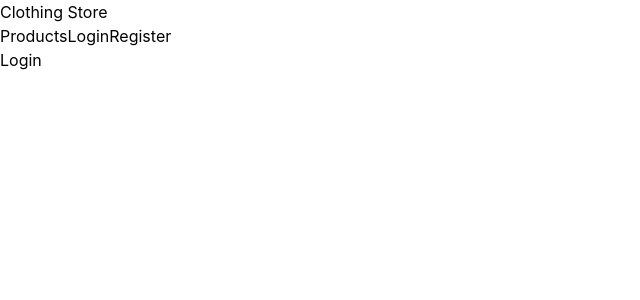
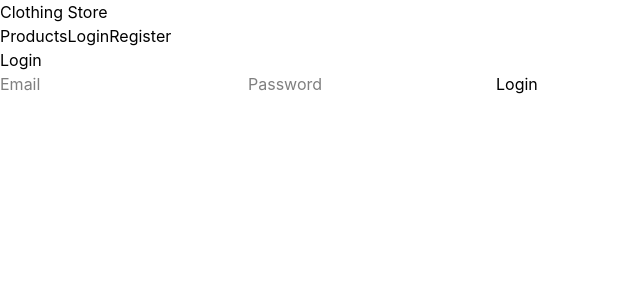
Before and after one commit to harshhupadhyay/E-commerce, a React app in the folder frontend/: page /login in a window 1280 px wide. Shown: the top 300 px of the page, without its empty margins (0-640 px from the left). Built offline with nearby package versions, Linux system fonts and the light colour scheme; the HTML template or start-up script is replaced by a standard one.

Commit message:
login state complete

```diff
--- a/frontend/package.json
+++ b/frontend/package.json
@@ -14,6 +14,7 @@
     "axios": "^1.20.0",
     "react": "^19.2.8",
     "react-dom": "^19.2.8",
+    "react-hook-form": "^7.90.0",
     "react-router": "^8.4.0",
     "tailwindcss": "^4.3.3"
   },
--- /dev/null
+++ b/frontend/src/context/AuthContext.jsx
@@ -0,0 +1,30 @@
+import { createContext, useState } from "react";
+
+export const AuthContext = createContext();
+
+const AuthContextProvider = ({ children }) => {
+  const [user, setUser] = useState(null);
+  const [accessToken, setAccessToken] = useState(null);
+
+  //receives the user's data and token, then updates the state.
+  const login = (userData, token) => {
+    setUser(userData);
+    setAccessToken(token);
+  };
+  //clears the user's data and token.
+  const logout = () => {
+    setUser(null);
+    setAccessToken(null);
+  };
+
+  const value = {
+    user,
+    accessToken,
+    login,
+    logout,
+  };
+
+  return <AuthContext.Provider value={value}>{children}</AuthContext.Provider>;
+};
+
+export default AuthContextProvider;
--- /dev/null
+++ b/frontend/src/hooks/useAuth.jsx
@@ -0,0 +1,8 @@
+import { useContext } from "react";
+import { AuthContext } from "../context/AuthContext";
+
+
+//now I don't need to write everyhwhere const auth = useContext(AuthContext);
+export const useAuth =()=>{
+  return useContext(AuthContext)
+}
--- a/frontend/src/main.jsx
+++ b/frontend/src/main.jsx
@@ -1,12 +1,12 @@
 import { createRoot } from "react-dom/client";
 import App from "./App.jsx";
 import "./index.css";
+import AuthContextProvider from "./context/AuthContext.jsx";
 
 createRoot(document.getElementById("root")).render(
 
-
-      <App />
-
-
+  <AuthContextProvider >
+    <App />
+  </AuthContextProvider>,
 
 );
--- a/frontend/src/pages/Login.jsx
+++ b/frontend/src/pages/Login.jsx
@@ -1,9 +1,68 @@
-import React from 'react'
+import { useForm } from "react-hook-form";
+import api from "../services/api";
+import {useAuth} from "../hooks/useAuth";
 
 const Login = () => {
+  const { login } = useAuth();
+
+  const {
+    register,
+    handleSubmit,
+    setError,
+    formState: { errors, isSubmitting },
+  } = useForm();
+
+  const onSubmit = async (formData) => {
+    try {
+
+      const response = await api.post("/auth/login", formData);
+      console.log(response.data);
+
+      const { user, accessToken } = response.data.data;
+      login(user, accessToken);
+
+
+    } catch (error) {
+
+      setError("root", {
+        message:
+          error.response?.data?.message ||
+          "Login failed. Please try again.",
+      });
+    }
+  };
+
   return (
-    <div>Login</div>
-  )
-}
+    <div>
+      <h1>Login</h1>
 
-export default Login
+      <form onSubmit={handleSubmit(onSubmit)}>
+        <input
+          type="email"
+          placeholder="Email"
+          {...register("email", {
+            required: "Email is required",
+          })}
+        />
+        {errors.email && <p>{errors.email.message}</p>}
+
+        <input
+          type="password"
+          placeholder="Password"
+          {...register("password", {
+            required: "Password is required",
+          })}
+        />
+        {errors.password && <p>{errors.password.message}</p>}
+
+        {errors.root && <p>{errors.root.message}</p>}
+
+          <button type="submit" disabled={isSubmitting}>
+            {isSubmitting ? "Logging in..." : "Login"}
+          </button>
+      </form>
+    </div>
+  );
+};
+
+export default Login;
--- a/frontend/src/pages/Products.jsx
+++ b/frontend/src/pages/Products.jsx
@@ -1,9 +1,25 @@
-import React from 'react'
+import { useEffect } from "react";
+import api from "../services/api";
 
 const Products = () => {
+  useEffect(() => {
+    const fetchProducts = async () => {
+      try {
+        const response = await api.get("/products");
+        console.log(response.data.data);
+      } catch (error) {
+        console.error("Failed to fetch products:", error);
+      }
+    };
+
+    fetchProducts();
+  }, []);
+
   return (
-    <div>Products</div>
-  )
-}
+    <div>
+      <h1>Products</h1>
+    </div>
+  );
+};
 
-export default Products
+export default Products;
```
Also changed, not shown: 1 other file (tests, documents, lock files or other folders).
